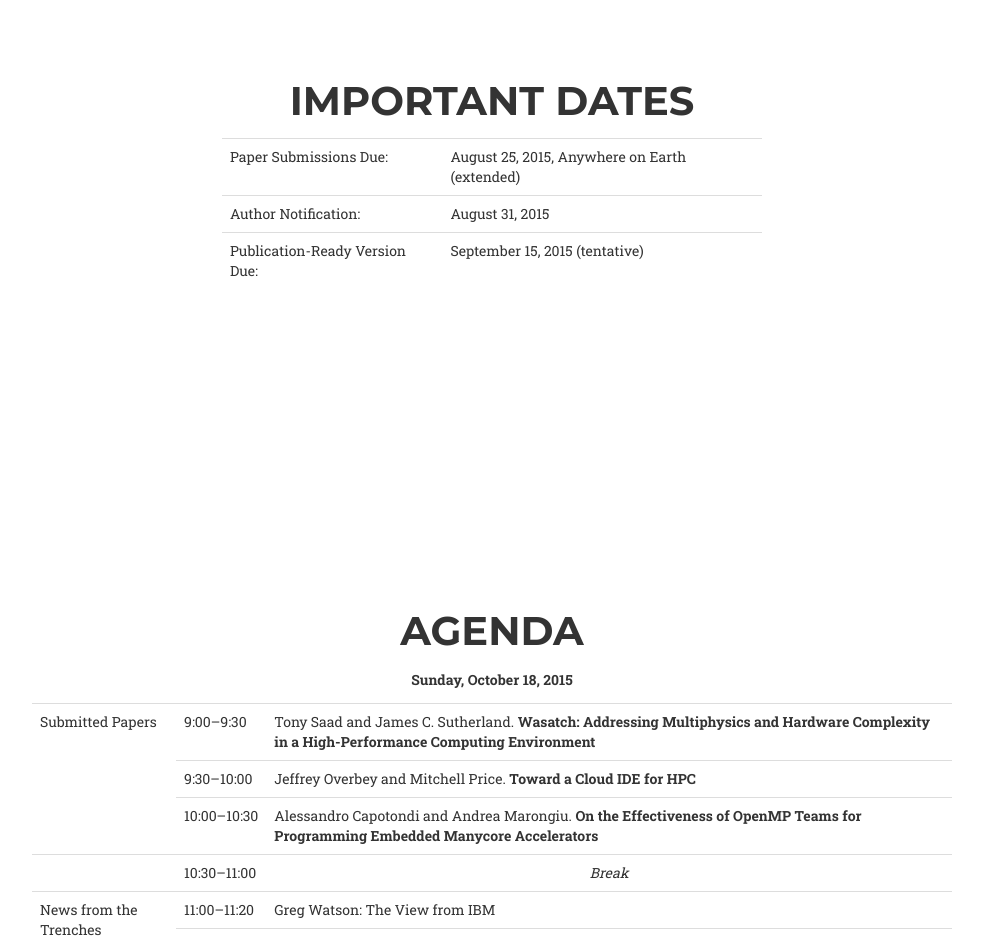
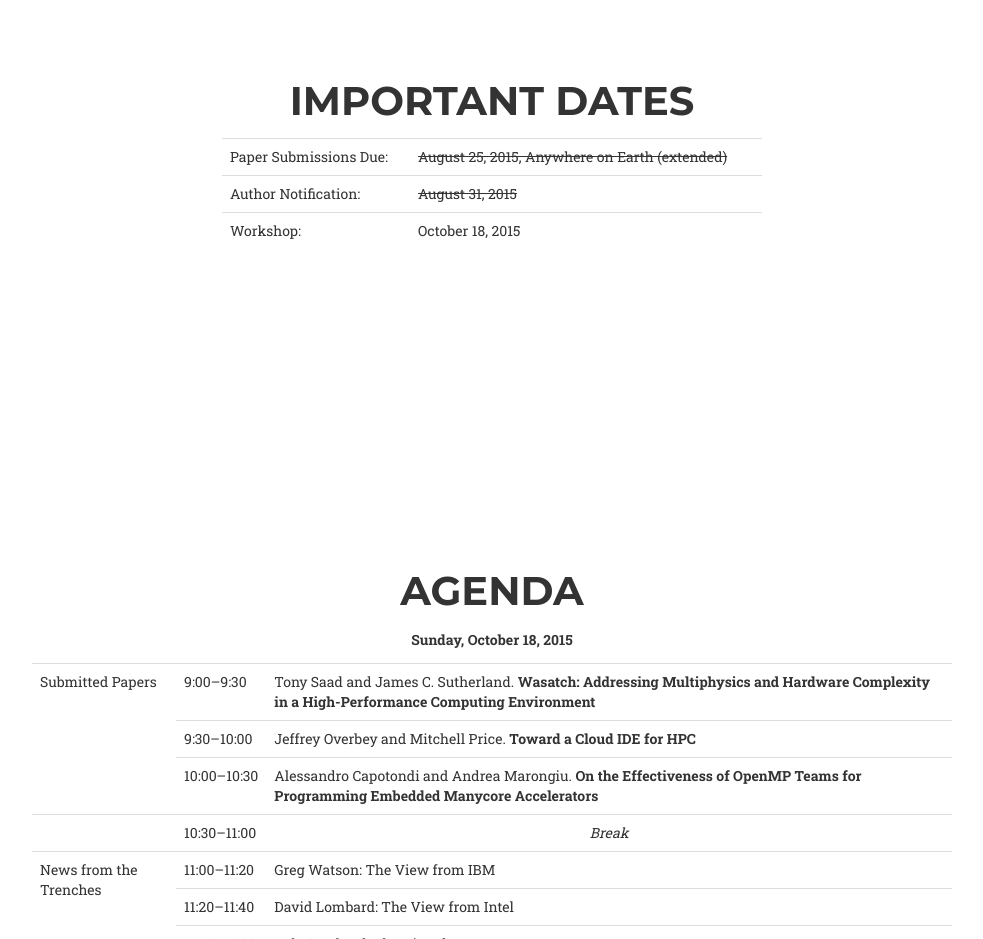
Before and after one commit to dehpc15/dehpc15.github.io, a plain HTML site: page index.html in a window 1280 px wide. Shown: the part 2500-3439 px from the top of the page, without its empty margins (148-1131 px from the left). Drawn offline with nearby package versions, Linux system fonts and the light colour scheme; a web font is replaced by a local one.

Commit message:
Updated Important Dates

```diff
--- a/index.html
+++ b/index.html
@@ -169,15 +169,19 @@
                     <tbody>
                         <tr>
                             <td>Paper Submissions Due:</td>
-                            <td>August 25, 2015, Anywhere on Earth (extended)</td>
+                            <td><strike>August 25, 2015, Anywhere on Earth (extended)</strike></td>
                         </tr>
                         <tr>
                             <td>Author Notification:</td>
-                            <td>August 31, 2015</td>
+                            <td><strike>August 31, 2015</strike></td>
                         </tr>
-                        <tr>
+                        <!--tr>
                             <td>Publication-Ready Version Due:</td>
                             <td>September 15, 2015 (tentative)</td>
+                        </tr-->
+                        <tr>
+                            <td>Workshop:</td>
+                            <td>October 18, 2015</td>
                         </tr>
                     </tbody>
                 </table>
```
